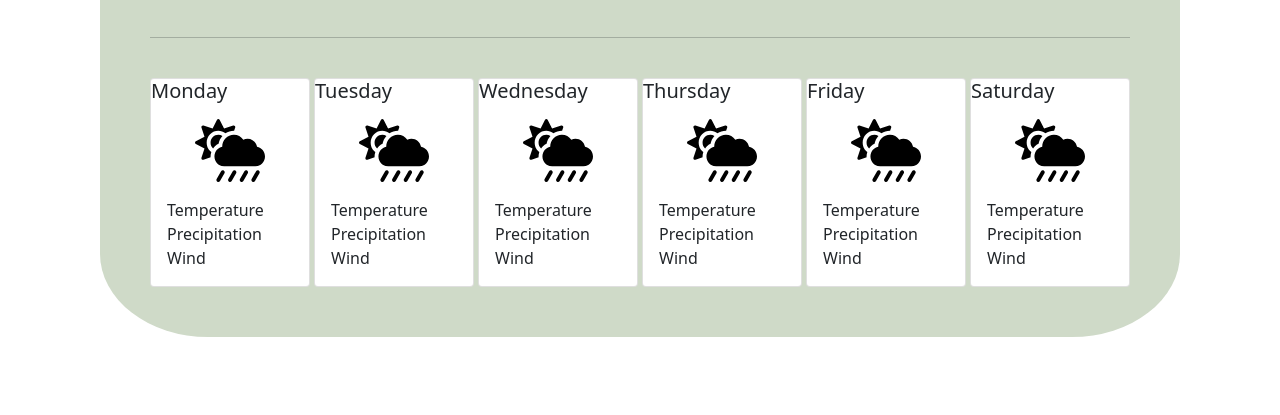
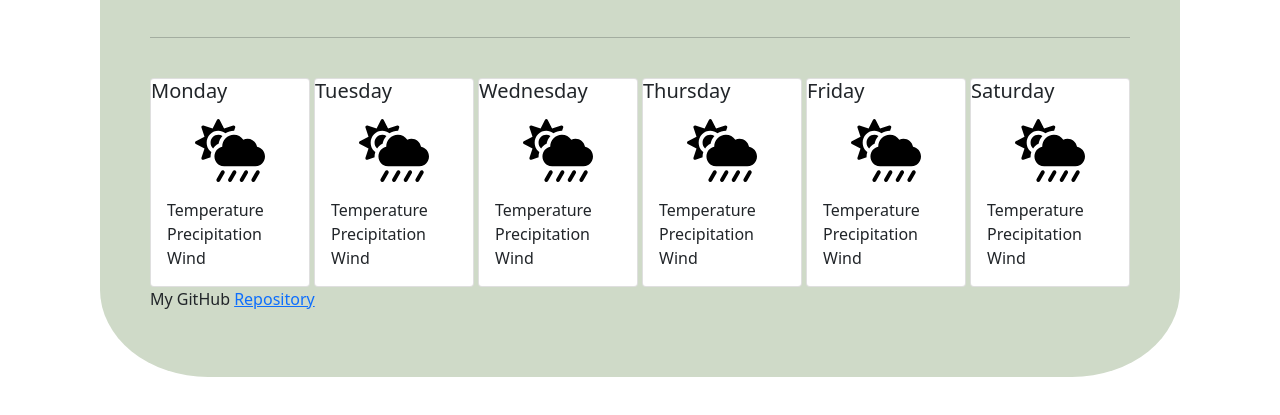
Before and after one commit to megan-createsit/shecodes_weatherapp, a website built with Parcel: page index.html in a window 1280 px wide. Shown: the part 597-1012 px from the top of the page. Built offline with nearby package versions, Linux system fonts and the light colour scheme.

Commit message:
Added Github Repo URL

```diff
--- a/index.html
+++ b/index.html
@@ -115,6 +115,7 @@
               </div>
         </div>
         </div>
+        <p class="githubrepo"> My GitHub <a href="https://github.com/megan-createsit/shecodes_weatherapp" target="_blank">Repository</a></p>
   </body>
   <script src="src/index.js"></script>
 </html>
```
